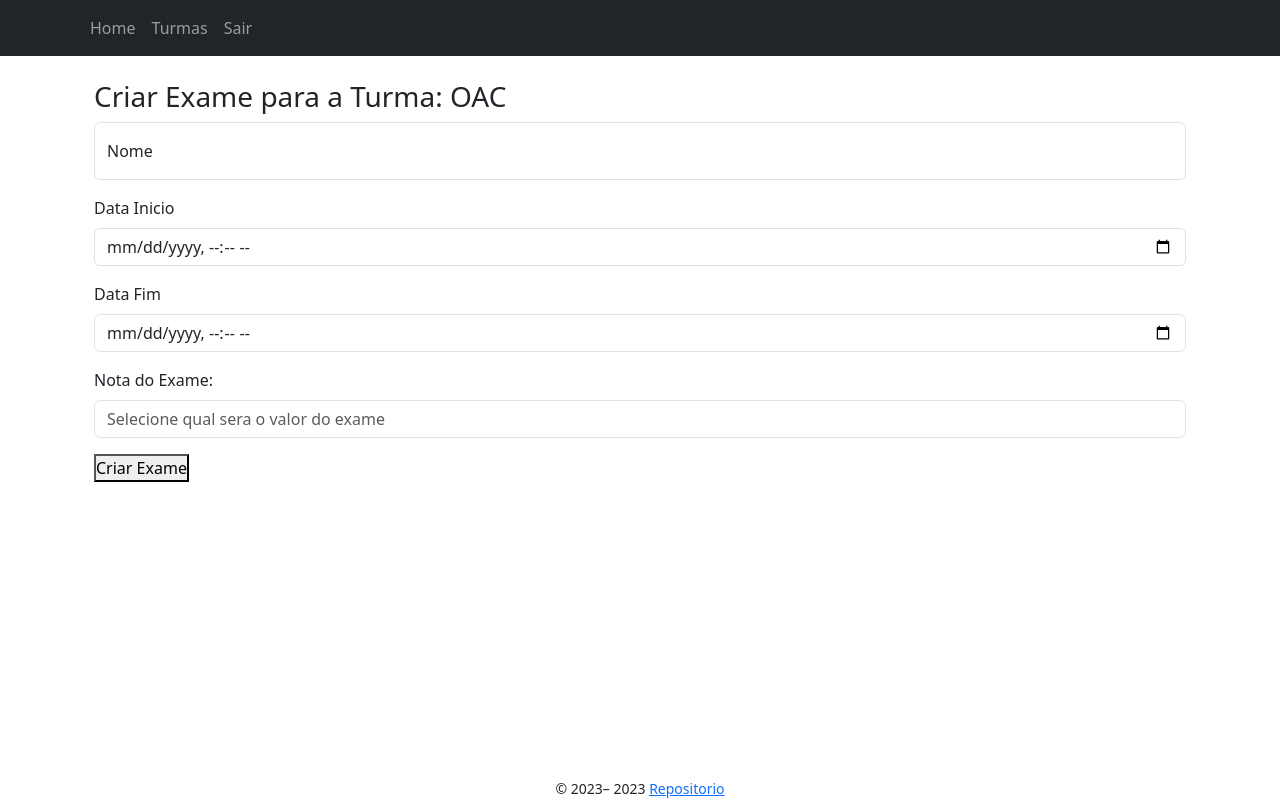
After one commit to zeroCass/unb-web, a Flask app: page /turmas/1/exames/ in a window 1280 px wide. The commit adds this page. Run offline with Flask 3, Linux system fonts and the light colour scheme; a user stored in the database is signed in; some libraries are stand-ins or nearby versions.

Commit message:
feat: botão e pág. para criar exame (issue: #6)
- Ainda não da para associar questões ao exame assim que criar o mesmo

```diff
--- a/app/controllers/__init__.py
+++ b/app/controllers/__init__.py
@@ -2,4 +2,5 @@ def blueprints():
     from .turmas_controller import bp as turmas_bp
     from .qrcode_controller import bp as qrcode_bp
     from .aulas_controller import bp as aulas_bp
+    from .exames_controller import bp as exames_bp
     return [turmas_bp, qrcode_bp]
--- /dev/null
+++ b/app/controllers/exames_controller.py
@@ -0,0 +1,48 @@
+from ..webapp import db
+from flask import Blueprint, render_template, request, redirect, url_for, flash
+from flask_login import login_required, current_user
+from ..models import Turma, Exame
+from datetime import datetime
+from app.utils.decorators import load_parent_resource_factory
+
+bp = Blueprint("exames", __name__)
+parent_model = Turma
+
+def register_blueprint(parent_blueprint: Blueprint):
+    parent_blueprint.register_blueprint(
+        bp, url_prefix=f"/<int:turma_id>/exames")
+
+# decorator com config especifica para aulas
+load_parent = load_parent_resource_factory(parent_model, "turma_id")
+
+@bp.route("/", methods=["GET"])
+@login_required
+@load_parent
+def new(turma: Turma):
+    # Acessando o valor do parâmetro 'turma_id' no URL
+    return render_template("exames/new.jinja2", turma=turma)
+
+@bp.route("/create", methods=["POST"])
+@login_required
+def create(turma_id):
+
+    nome = request.form.get("nome")
+    data_inicio = request.form.get("data_inicio")
+    data_fim = request.form.get("data_fim")
+    nota_exame = request.form.get("nota_exame")
+    professor_id = current_user.id
+
+    data_inicio = datetime.strptime(data_inicio, "%Y-%m-%dT%H:%M")
+    data_fim = datetime.strptime(data_fim, "%Y-%m-%dT%H:%M")
+
+    new_exame = Exame(nome=nome, data_inicio=data_inicio, data_fim=data_fim, nota_exame=nota_exame, professor_id=professor_id, turma_id=turma_id)
+
+    try:
+        db.session.add(new_exame)
+        db.session.commit()
+        flash("Exame criado")
+    except Exception:
+        db.session.rollback()
+        flash("Erro ao criar Exame")
+
+    return redirect(url_for("turmas.show", turma_id=turma_id))
--- a/app/controllers/turmas_controller.py
+++ b/app/controllers/turmas_controller.py
@@ -4,11 +4,12 @@ from flask_login import login_required, current_user
 from ..models import Turma, Aula
 from datetime import datetime
 from .aulas_controller import register_blueprint as register_aulas_blueprint
+from .exames_controller import register_blueprint as register_exames_blueprint
 
 bp = Blueprint("turmas", __name__)
 # registra blueprint de aulas passando turmas como pai
 register_aulas_blueprint(bp)
-
+register_exames_blueprint(bp)
 
 @bp.route("/", methods=["GET"])
 @login_required
--- /dev/null
+++ b/app/templates/exames/new.jinja2
@@ -0,0 +1,62 @@
+{% extends "./base.jinja2" %}
+
+{% block header %}
+<h1>{% block title %}Criar Exame{% endblock %}</h1>
+{% endblock %}
+
+{% block content %}
+<div class="container">
+    <h3>Criar Exame para a Turma: {{ turma.nome }}</h3>
+    <form method="POST" action="{{ url_for('turmas.exames.create', turma_id=turma.id) }}">
+        <div class="form-floating mb-3">
+            <input
+                class="form-control"
+                type="text"
+                id="nome"
+                name="nome"
+                placeholder="Digite o nome do Exame"
+                required="true"
+            />
+            <label for="nome" class="form-label">Nome</label>
+        </div>
+        <div class="form-floating mb-3">
+        <div class="mb-3">
+            <label for="data_inicio" class="form-label">Data Inicio</label>
+            <input
+                class="form-control"
+                type="datetime-local"
+                id="data_inicio"
+                name="data_inicio"
+                placeholder="Selecione a Data e horario que começa o Exame"
+                required="true"
+            />
+        </div>
+        <div class="form-floating mb-3">
+        <div class="mb-3">
+            <label for="data_fim" class="form-label">Data Fim</label>
+            <input
+                class="form-control"
+                type="datetime-local"
+                id="data_fim"
+                name="data_fim"
+                placeholder="Selecione a Data e horario que termina o exame"
+                required="true"
+            />
+        </div>
+        <div class="form-floating mb-3">
+        <div class="mb-3">
+            <label for="nota_exame" class="form-label">Nota do Exame:</label>
+            <input
+                class="form-control"
+                type="number"
+                step="0.01"
+                id="nota_exame"
+                name="nota_exame"
+                placeholder="Selecione qual sera o valor do exame"
+                required="true"
+            />
+        </div>
+        <button type="submit">Criar Exame</button>
+    </form>
+</div>
+{% endblock %}
```
Also changed, not shown: app/templates/aulas/show.jinja2 (+10 -10 lines), app/templates/turmas/show.jinja2 (+7 -0 lines).
